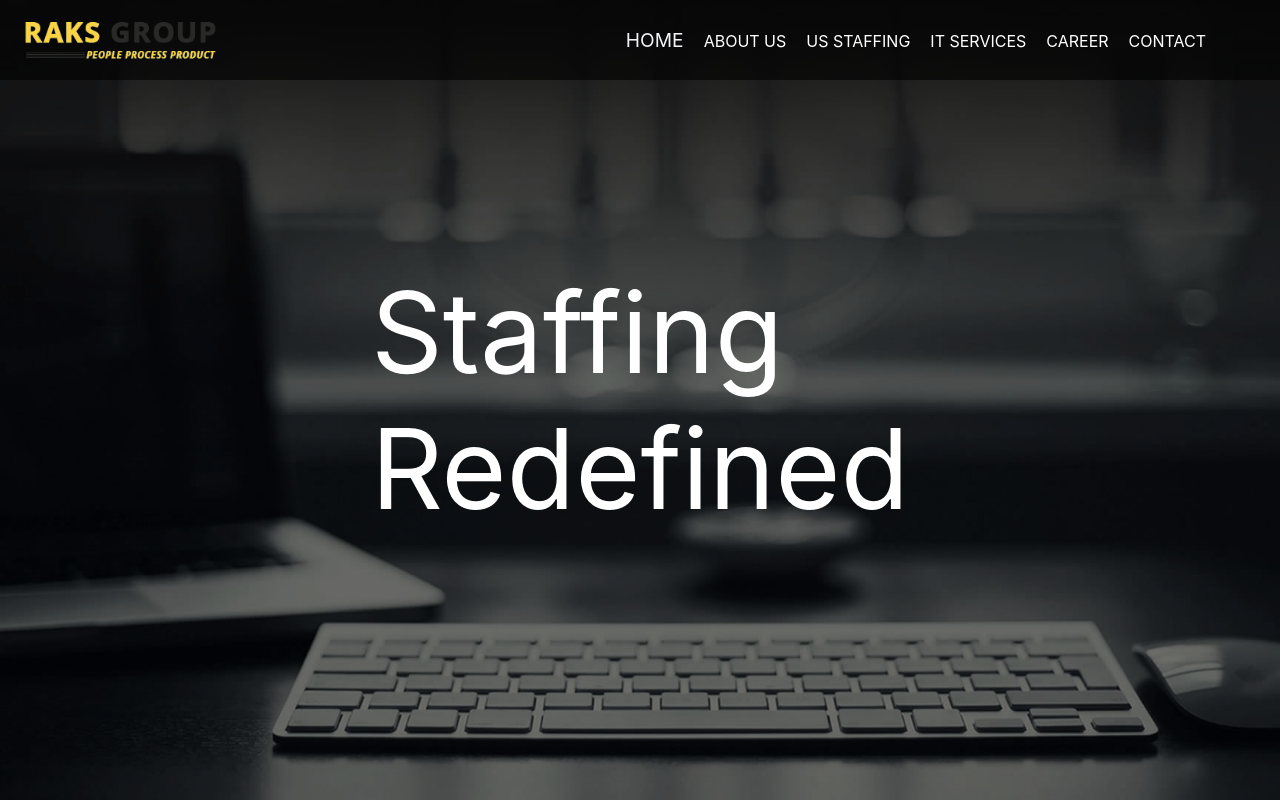
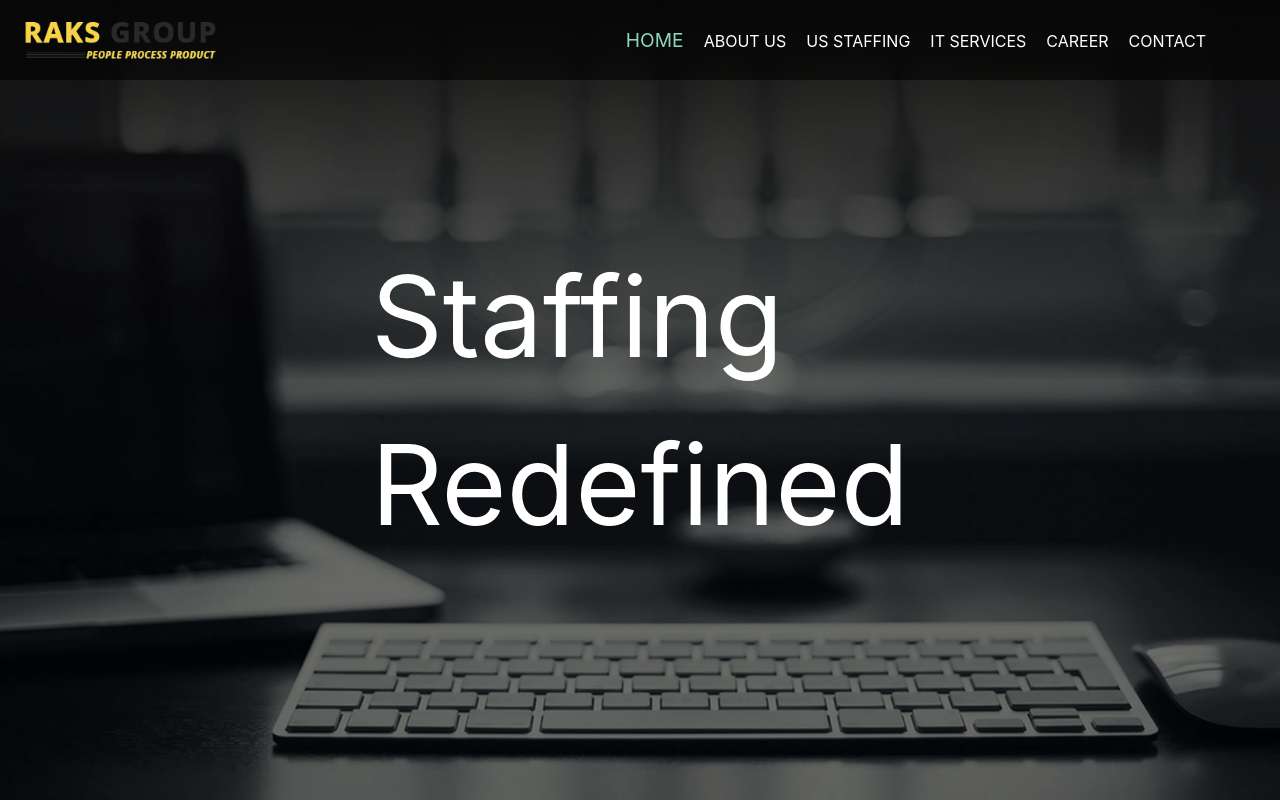
Before and after one commit to NithinKumarAlladi/RAKSGroup, a React (Create React App) app: page /#/ in a window 1280 px wide. Shown: the top 800 px of the page. Built offline with nearby package versions, Linux system fonts and the light colour scheme.

Commit message:
small changes.

```diff
--- a/public/index.html
+++ b/public/index.html
@@ -13,6 +13,7 @@
       user's mobile device or desktop. See https://developers.google.com/web/fundamentals/web-app-manifest/
     -->
     <link rel="manifest" href="%PUBLIC_URL%/manifest.json" />
+    <link rel="stylesheet" href="https://www.w3schools.com/w3css/4/w3.css">
     <!--
       Notice the use of %PUBLIC_URL% in the tags above.
       It will be replaced with the URL of the `public` folder during the build.
--- a/src/App.css
+++ b/src/App.css
@@ -1,6 +1,6 @@
 :root{
-  --yellow : #f2f3f7;
-  --black : #424449;
+  --yellow : #8bd8bd;
+  --black : #243665;
 }
 
 
--- a/src/Home.css
+++ b/src/Home.css
@@ -56,7 +56,6 @@
 .mvDiv{
     height:60vh;
     width: 100%;
-    /* background-image: linear-gradient(-60deg, var(--yellow) 50%, var(--black) 50%); */
     background:var(--yellow);
 }
 .mDiv{
--- a/src/career.css
+++ b/src/career.css
@@ -57,7 +57,7 @@
     padding:5%;
 }
 .shortJob{
-    widows: 90%;
+    width: 45%;
     height:20vh;
     background:var(--yellow);
     margin:5% 0% 5% 0%;
```
Also changed, not shown: 1 other file (tests, documents, lock files or other folders).
